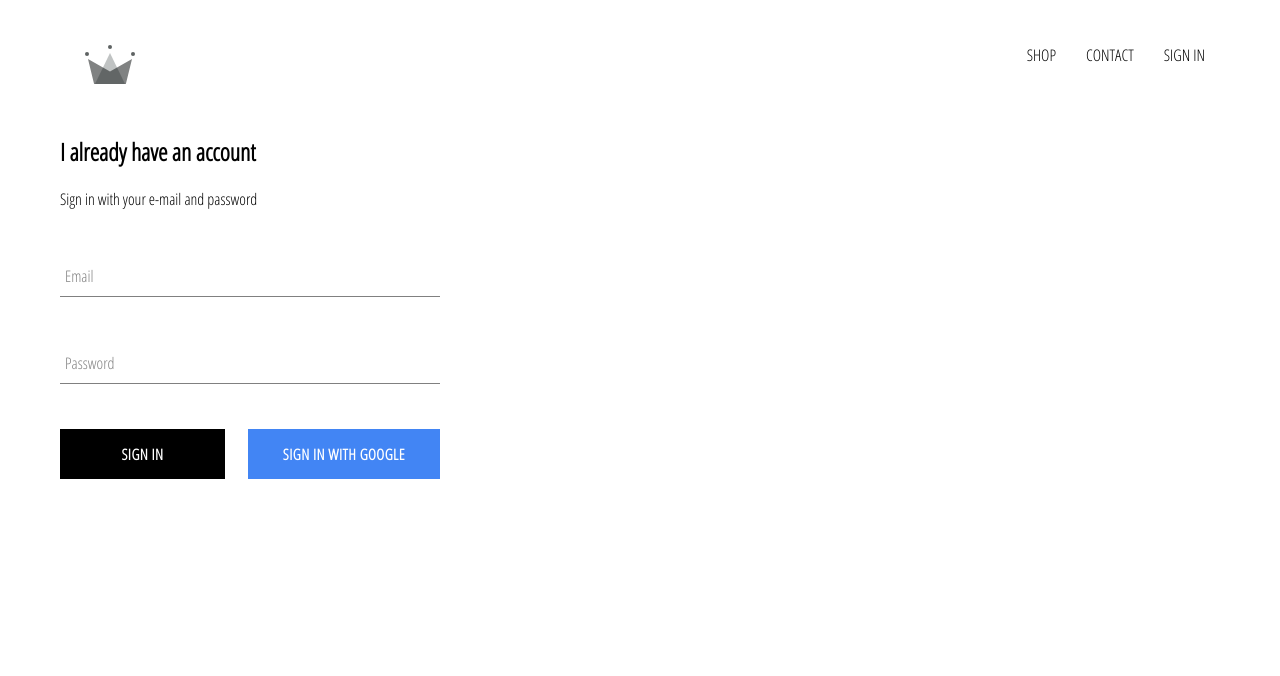
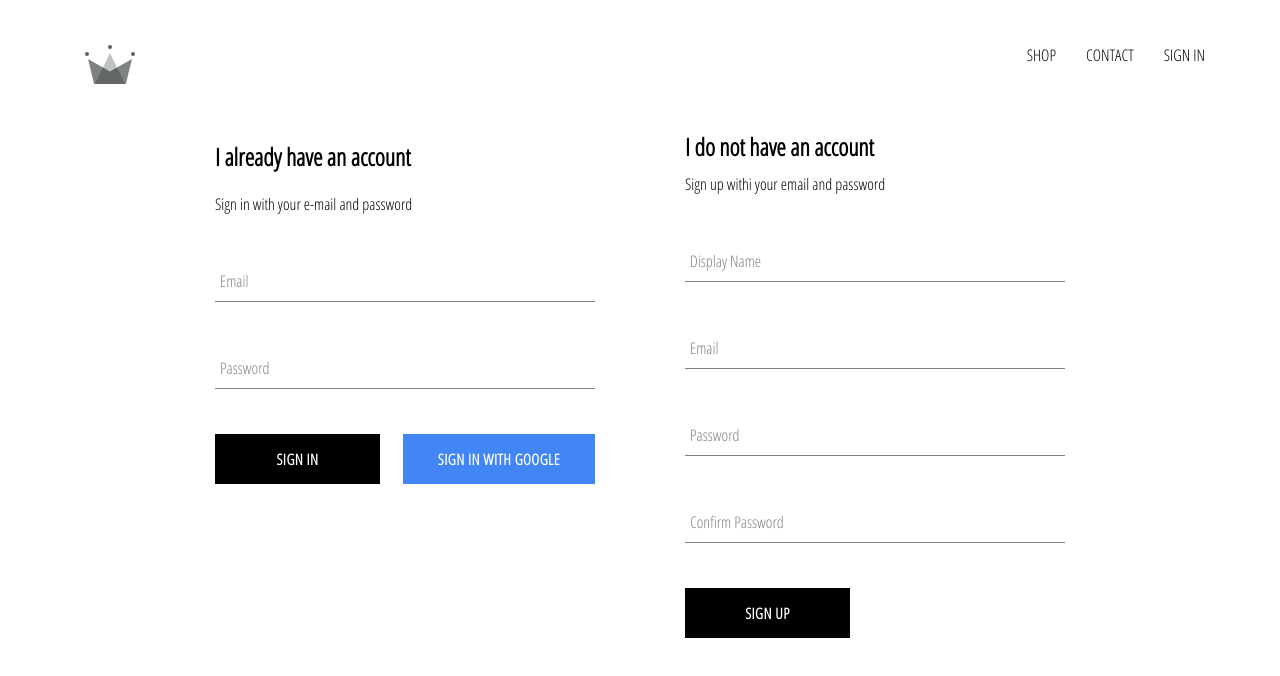
Before and after one commit to danielvidaldev/crwn-clothing, a React (Create React App) app: page /signin in a window 1280 px wide. Shown: the top 676 px of the page. Built offline with nearby package versions, Linux system fonts and the light colour scheme; no server answers.

Commit message:
implemented firebase utils, included ability to store authenticated users into our firestoree database

```diff
--- a/src/App.js
+++ b/src/App.js
@@ -7,7 +7,7 @@
 import ShopPage from './pages/shop/shop.component';
 import SignInAndSignUp from './pages/sign-in-and-sign-up/sign-in-and-sign-up.component';
 import Header from './components/header/header.component';
-import { auth } from './firebase/firebase.utils';
+import { auth, createUserProfileDocument } from './firebase/firebase.utils';
 
 class App extends React.Component {
   constructor() {
@@ -21,10 +21,23 @@
   unsubscribeFromAuth = null;
 
   componentDidMount() {
-    this.unsubscribeFromAuth = auth.onAuthStateChanged(user => {
-      this.setState({ currentUser: user });
+    this.unsubscribeFromAuth = auth.onAuthStateChanged(async userAuth => {
+      if (userAuth) {
+        const userRef = await createUserProfileDocument(userAuth);
 
-      console.log(user);
+        userRef.onSnapshot(snapShot => {
+          this.setState({
+            currentUser: {
+              id: snapShot.id,
+              ...snapShot.data()
+            }
+          })
+        });
+
+        console.log(this.state);
+      } else {
+        this.setState({currentUser: userAuth});
+      }
     });
   }
 
--- /dev/null
+++ b/src/components/sign-up/sign-up.component.jsx
@@ -0,0 +1,109 @@
+import React from 'react';
+
+import FormInput from '../form-input/form-input.component';
+import CustomButton from '../custom-button/custom-button.component';
+
+import { auth, createUserProfileDocument } from '../../firebase/firebase.utils';
+
+import './sign-up.styles.scss';
+
+class SignUp extends React.Component {
+    constructor(){
+        super();
+
+        this.state = {
+            displayName: '',
+            email: '',
+            password: '',
+            confirmPassword: ''
+        }
+    }
+
+    handleSubmit = async event => {
+        event.preventDefault();
+
+        const { displayName, email, password, confirmPassword } = this.state;
+
+        if (password !== confirmPassword) {
+            alert("Passwords don't match");
+            return;
+        }
+
+        try {
+            const { user } = await auth.createUserWithEmailAndPassword(email, password);
+
+            await createUserProfileDocument(user, { displayName });
+
+            this.setState({
+                displayName: '',
+                email: '',
+                password: '',
+                confirmPassword: ''
+            });
+
+        } catch (error) {
+            console.error(error);
+        }
+    }
+
+    handleChange = event => {
+        const { name, value } = event.target;
+
+        this.setState({ [name]: value});
+    };
+
+    render() {
+        const { displayName, email, password, confirmPassword } = this.state;
+        return(
+            <div className='sign-up'>
+                <h2 className='title'>I do not have an account</h2>
+                <span>Sign up withi your email and password</span>
+                <form className='sign-up-form' onSubmit={this.handleSubmit}>
+                    <FormInput
+                        type='text'
+                        name='displayName'
+                        value={displayName}
+                        onChange={this.handleChange}
+                        label='Display Name'
+                        required
+                        >
+
+                    </FormInput>
+                    <FormInput
+                        type='email'
+                        name='email'
+                        value={email}
+                        onChange={this.handleChange}
+                        label='Email'
+                        required
+                        >
+
+                    </FormInput>
+                    <FormInput
+                        type='password'
+                        name='password'
+                        value={password}
+                        onChange={this.handleChange}
+                        label='Password'
+                        required
+                        >
+
+                    </FormInput>
+                    <FormInput
+                        type='password'
+                        name='confirmPassword'
+                        value={confirmPassword}
+                        onChange={this.handleChange}
+                        label='Confirm Password'
+                        required
+                        >
+
+                    </FormInput>
+                    <CustomButton type='submit'>SIGN UP</CustomButton>
+                </form>
+            </div>
+        )
+    }
+}
+
+export default SignUp;
--- /dev/null
+++ b/src/components/sign-up/sign-up.styles.scss
@@ -0,0 +1,9 @@
+.sign-up {
+    display: flex;
+    flex-direction: column;
+    width: 380px;
+
+    .title {
+      margin: 10px 0;
+    }
+  }
--- a/src/firebase/firebase.utils.js
+++ b/src/firebase/firebase.utils.js
@@ -12,6 +12,31 @@
     appId: "1:91331008522:web:9da8c8d887a52df339e7f3"
 };
 
+export const createUserProfileDocument = async (userAuth, additionalData) => {
+    if (!userAuth) return;
+
+    const userRef = firestore.doc(`users/${userAuth.uid}`);
+    const snapShot = await userRef.get();
+
+    if(!snapShot.exists) {
+        const { displayName, email } = userAuth;
+        const createdData = new Date();
+
+        try {
+            await userRef.set({
+                displayName,
+                email,
+                createdData,
+                ...additionalData
+            })
+        } catch (error) {
+            console.log('error creating user', error.message);
+        }
+    }
+
+    return userRef;
+};
+
 firebase.initializeApp(config);
 
 export const auth = firebase.auth();
--- a/src/pages/sign-in-and-sign-up/sign-in-and-sign-up.component.jsx
+++ b/src/pages/sign-in-and-sign-up/sign-in-and-sign-up.component.jsx
@@ -1,12 +1,14 @@
 import React from 'react';
 
 import SignIn from '../../components/sign-in/sign-in.component';
+import SignUp from '../../components/sign-up/sign-up.component';
 
 import './sign-in-and-sign-up.styles.scss';
 
 const SignInAndSignUp = () => (
     <div className='sign-in-and-sign-up'>
         <SignIn />
+        <SignUp />
     </div>
 );
 
--- a/src/pages/sign-in-and-sign-up/sign-in-and-sign-up.styles.scss
+++ b/src/pages/sign-in-and-sign-up/sign-in-and-sign-up.styles.scss
@@ -0,0 +1,6 @@
+.sign-in-and-sign-up {
+    width: 850px;
+    display: flex;
+    justify-content: space-between;
+    margin: 30px auto;
+}
```
Also changed, not shown: 1 other file (tests, documents, lock files or other folders).
